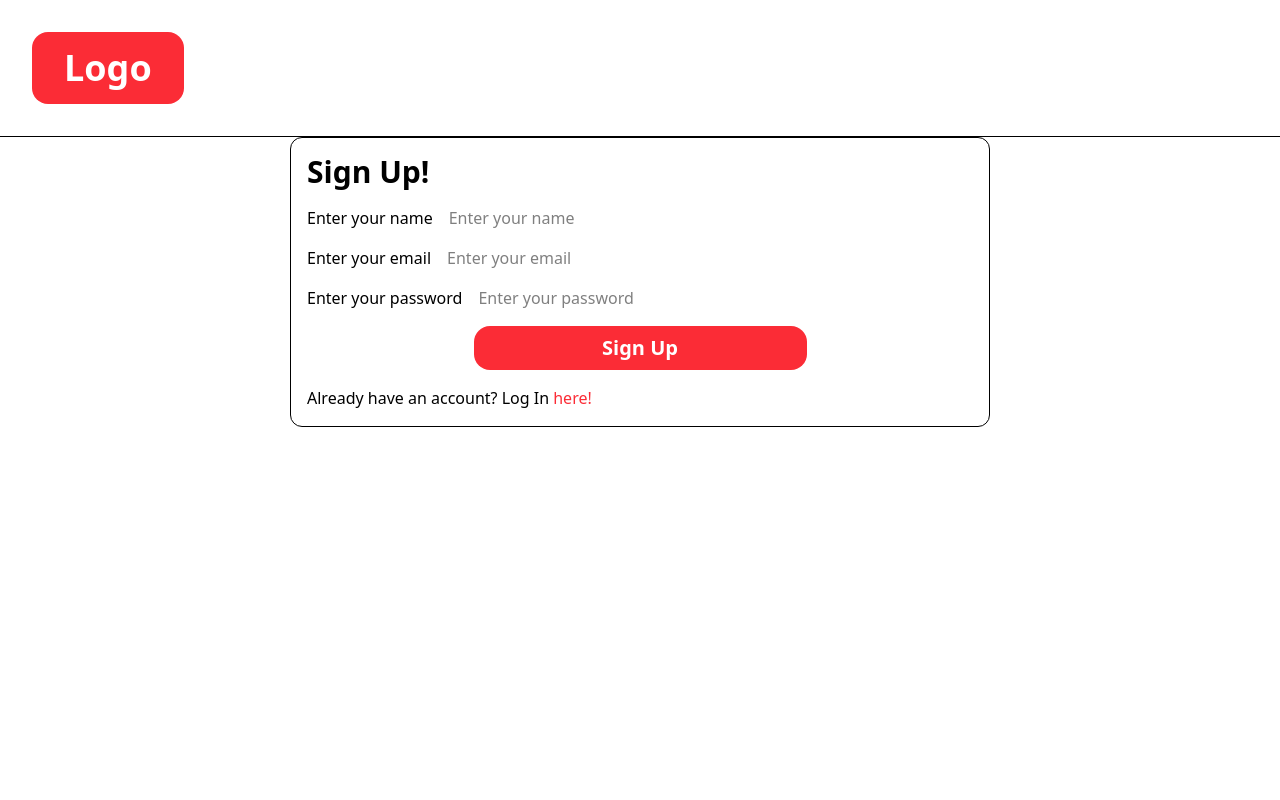
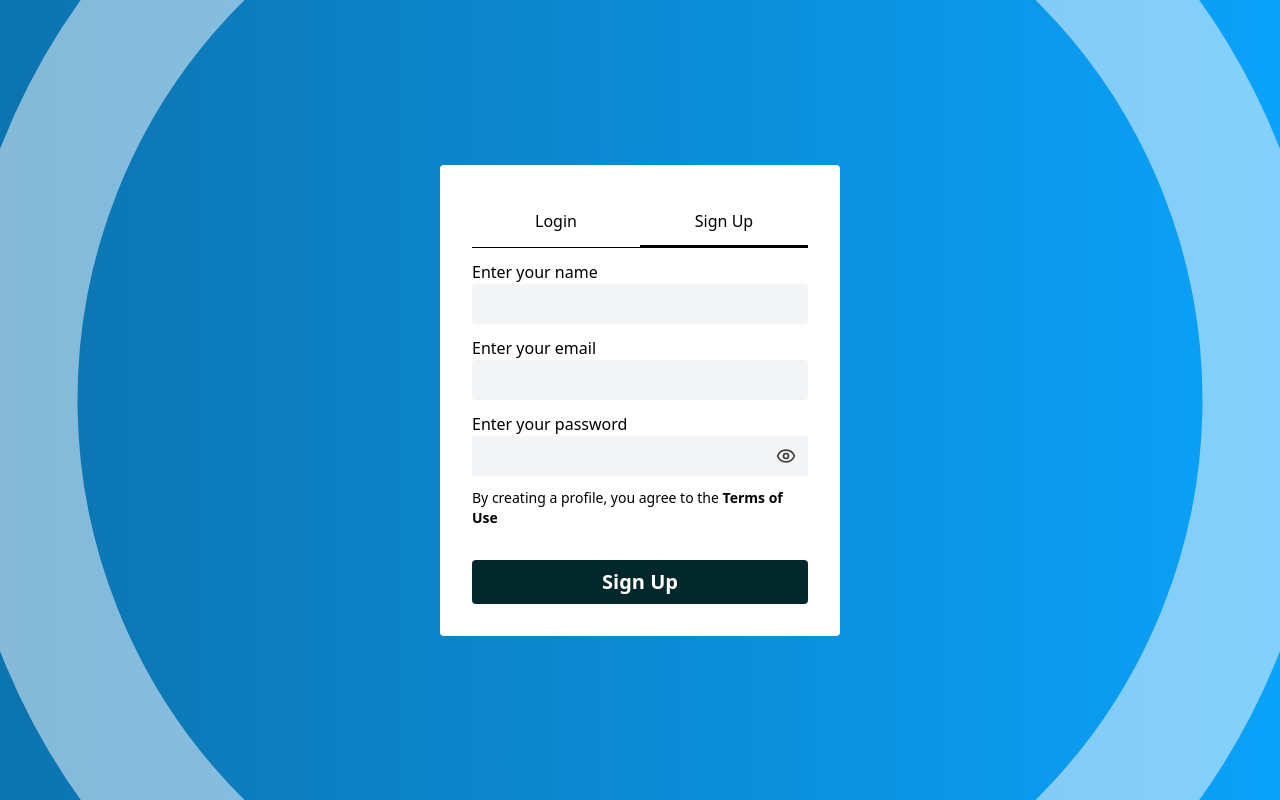
Before and after one commit to yevhenii-kapustian/backendSchoolApp, a Next.js app: page /auth/signup in a window 1280 px wide. Built offline with nearby package versions, Linux system fonts and the light colour scheme.

Commit message:
Completed with auth user

```diff
--- a/src/app/auth/layout.tsx
+++ b/src/app/auth/layout.tsx
@@ -1,12 +1,14 @@
-import Logo from "@/components/Logo"
+import { Circle } from "lucide-react"
 
 const AuthLayout = ({children}: {children: React.ReactNode}) => {
     return (
         <>
-         <header className="p-8 flex justify-between items-center border-b">
-            <Logo/>
-        </header>
-        {children}
+        <div className="w-full h-full relative flex items-center justify-center bg-gradient-to-r from-[#0C74B0] to-[#0AA2FA] overflow-hidden">
+            <div className="z-1">
+                {children}
+            </div>
+            <div className="absolute opacity-50 animate-grow-once"><Circle color="white" size={1500}/></div>
+        </div>
         </>
     )
 }
--- a/src/app/auth/login/LoginForm/index.tsx
+++ b/src/app/auth/login/LoginForm/index.tsx
@@ -6,8 +6,12 @@ import { zodResolver } from "@hookform/resolvers/zod"
 import { logInSchema } from "@/actions/schemas"
 import ErrorMessage from "@/components/ErrorMessage"
 import { useMutation } from "@tanstack/react-query"
+import { useState } from "react"
+import { Eye, EyeOff } from "lucide-react"
 
 const LoginForm = () => {
+    const [toShow, setToShow] = useState<boolean>(false)
+
     const {
             register,
             handleSubmit,
@@ -18,21 +22,28 @@ const LoginForm = () => {
         mutationFn: LogIn
     })
 
+    const handleShowPassword = () => {
+        setToShow(!toShow)
+    }
+
     return (
         <>
-        <form className="flex flex-col" onSubmit={handleSubmit(values => mutate(values))}>
-            <fieldset>
-                <label htmlFor="email">Enter your email</label>
-                <input className="ml-2 mb-4 px-2" {...register("email")} type="text" id="email" placeholder="Enter your email"/>
+        <form className="flex flex-col gap-3" onSubmit={handleSubmit(values => mutate(values))}>
+            <fieldset className="flex flex-col">
+                <label htmlFor="email">Email</label>
+                <input className="py-2 px-3 bg-[rgb(242,244,245)] rounded" {...register("email")} type="text" id="email"/>
                 {errors.email && <ErrorMessage message={errors.email.message!}/>}
             </fieldset>
 
-             <fieldset>
-                <label htmlFor="password">Enter your password</label>
-                <input className="ml-2 mb-4 px-2" {...register("password")} type="password" id="password" placeholder="Enter your password"/>
-                {errors.password && <ErrorMessage message={errors.password.message!}/>}
+             <fieldset className="flex flex-col">
+                <label htmlFor="password">Password</label>
+                  <div className="relative flex items-center bg-[rgb(242,244,245)]">
+                    <input className="w-full py-2 px-3 rounded" type={toShow ? "text" : "password"} {...register("password")} id="password"/>
+                    <div onClick={handleShowPassword} className="px-3 cursor-pointer"> {toShow ? <EyeOff color="#3B3B3B" size={20} /> : <Eye color="#3B3B3B" size={20}/>} </div>
+                </div>
+                {errors.email && <ErrorMessage message={errors.email.message!}/>}
             </fieldset>
-            <button className="button-secondary w-1/2 m-auto">{isPending ? "Login is pending" : "Login"}</button>
+            <button className="mt-5 button-secondary w-full cursor-pointer">{isPending ? "Login is pending" : "Login"}</button>
         </form>
         {data?.error && <ErrorMessage message={data.error}/> }
         </>
--- a/src/app/auth/login/page.tsx
+++ b/src/app/auth/login/page.tsx
@@ -1,13 +1,15 @@
 import LoginForm from "./LoginForm"
-import Link from "next/link"
 
 const LoginPage  = () => {
     return(
-        <div className="w-[700px] mx-auto p-4 border rounded-xl">
-            <h2 className="mb-4 text-3xl font-bold">Log In!</h2>
+        <div className="w-[400px] mx-auto p-8 rounded bg-white">
+            <div className="mb-3 flex justify-between border-b">
+                <a href="/auth/login" className="w-1/2 p-3 text-center border-b-2 pointer-events-none">Login</a>
+                <a href="/auth/signup" className="w-1/2 p-3 text-center hover:border-b-2">Sign Up</a>
+            </div>
             <LoginForm/>
-            <div className="mt-4">
-                {"Don't have an account? Sign Up "} <Link className="text-red-500" href="/auth/signup">here!</Link>
+            <div className="mt-5 text-sm text-center">
+                By signing in, you agree to our <span className="font-bold">Terms of Use.</span>
             </div>
         </div>
     )
--- a/src/app/auth/signup/SignUpForm/index.tsx
+++ b/src/app/auth/signup/SignUpForm/index.tsx
@@ -6,8 +6,12 @@ import { zodResolver } from "@hookform/resolvers/zod"
 import { signUpSchema } from "@/actions/schemas"
 import ErrorMessage from "@/components/ErrorMessage"
 import { useMutation } from "@tanstack/react-query"
+import { Eye, EyeOff } from "lucide-react"
+import { useState } from "react"
 
 const SignUpForm = () => {
+    const [toShow, setToShow] = useState<boolean>(false)
+
     const {
         register,
         handleSubmit,
@@ -18,26 +22,36 @@ const SignUpForm = () => {
         mutationFn: SignUp
     })
 
+    const handleShowPassword = () => {
+        setToShow(!toShow)
+    }
+
     return (
-        <form className="flex flex-col" onSubmit={handleSubmit(values => mutate(values))}>
-              <fieldset>
+        <form className="flex flex-col gap-3" onSubmit={handleSubmit(values => mutate(values))}>
+              <fieldset className="flex flex-col">
                 <label htmlFor="username">Enter your name</label>
-                <input className="ml-2 mb-4 px-2" type="text" {...register("username")} id="username" placeholder="Enter your name"/>
+                <input className="py-2 px-3 bg-[rgb(242,244,245)] rounded" type="text" {...register("username")} id="username"/>
                 {errors.username && <ErrorMessage message={errors.username.message!}/> }
             </fieldset>
 
-            <fieldset>
+            <fieldset className="flex flex-col">
                 <label htmlFor="email">Enter your email</label>
-                <input className="ml-2 mb-4 px-2" type="text" {...register("email")} id="email" placeholder="Enter your email"/>
+                <input className="py-2 px-3 bg-[rgb(242,244,245)] rounded" type="text" {...register("email")} id="email"/>
                 {errors.email && <ErrorMessage message={errors.email.message!}/> }
             </fieldset>
 
-             <fieldset>
+             <fieldset className="flex flex-col">
                 <label htmlFor="password">Enter your password</label>
-                <input className="ml-2 mb-4 px-2" type="password" {...register("password")} id="password" placeholder="Enter your password"/>
+                <div className="relative flex items-center bg-[rgb(242,244,245)]">
+                    <input className="w-full py-2 px-3 rounded" type={toShow ? "text" : "password"} {...register("password")} id="password"/>
+                    <div onClick={handleShowPassword} className="px-3 cursor-pointer"> {toShow ? <EyeOff color="#3B3B3B" size={20} /> : <Eye color="#3B3B3B" size={20}/>} </div>
+                </div>
                 {errors.password && <ErrorMessage message={errors.password.message!}/> }
             </fieldset>
-            <button className="button-secondary w-1/2 m-auto">{isPending ? "Sign Up is pending" : "Sign Up"}</button>
+            <div className="text-sm">
+                By creating a profile, you agree to the <span className="font-bold">Terms of Use</span>
+            </div>
+            <button className="mt-5 button-secondary w-full cursor-pointer">{isPending ? "Sign Up is pending" : "Sign Up"}</button>
             {error && <ErrorMessage message={error.message}/> }
         </form>
     )
--- a/src/app/auth/signup/page.tsx
+++ b/src/app/auth/signup/page.tsx
@@ -1,14 +1,13 @@
-import Link from "next/link"
 import SignUpForm from "./SignUpForm"
 
 const SignUpPage  = () => {
     return(
-        <div className="w-[700px] mx-auto p-4 border rounded-xl">
-            <h2 className="mb-4 text-3xl font-bold">Sign Up!</h2>
+        <div className="w-[400px] mx-auto p-8 rounded bg-white">
+            <div className="mb-3 flex justify-between border-b">
+                <a href="/auth/login" className="w-1/2 p-3 text-center hover:border-b-2">Login</a>
+                <a href="/auth/signup" className="w-1/2 p-3 text-center border-b-2 pointer-events-none">Sign Up</a>
+            </div>
             <SignUpForm/>
-            <div className="mt-4">
-                Already have an account? Log In <Link className="text-red-500" href="/auth/login">here!</Link>
-            </div>
         </div>
     )
 }
--- a/src/app/globals.css
+++ b/src/app/globals.css
@@ -2,6 +2,14 @@
 
 * {
     box-sizing: border-box;
+}
+
+html {
+    height: 100%;
+}
+
+body {
+    height: 100%;
 }
 
 @layer components {
@@ -10,10 +18,22 @@
     }
 
     .button-secondary {
-        @apply py-2 px-4 bg-red-500 text-xl text-white font-bold rounded-2xl
+        @apply py-2 px-4 bg-[#02282C] text-xl text-white font-bold rounded
     }
 
     .button-tertiary {
         @apply py-2 px-4 bg-gray-800 text-xl text-white font-bold rounded-2xl
     }
 }
+
+@layer utilities {
+  @keyframes grow-once {
+    0% { transform: scale(0.4); opacity: 0; }
+    100% { transform: scale(1); opacity: 0.5; }
+  }
+
+  .animate-grow-once {
+    animation: grow-once 1.5s ease-out forwards;
+    transform-origin: center;
+  }
+}
--- a/src/components/ErrorMessage/index.tsx
+++ b/src/components/ErrorMessage/index.tsx
@@ -1,6 +1,6 @@
 const ErrorMessage = ({message}: {message: string}) => {
     return(
-        <div className="text-red-500">{message}</div>
+        <div className="text-red-500 text-sm">{message}</div>
     )
 }
 
--- a/src/components/Header/Navigation/index.tsx
+++ /dev/null
@@ -1,13 +0,0 @@
-import Link from "next/link"
-import { House } from "lucide-react"
-
-const Navigation = () => {
-    return(
-        <nav className="p-3 bg-[rgb(7,47,79)]">
-           <Link href="/"> <House color="white" /> </Link>
-
-        </nav>
-    )
-}
-
-export default Navigation
--- a/src/components/Header/index.tsx
+++ b/src/components/Header/index.tsx
@@ -1,17 +1,13 @@
 import Logo from "../Logo"
 import AccountLinks from "../AccountLinks"
 import SearchInput from "../Search"
-import Navigation from "./Navigation"
 
 const Header = () => {
     return(
-        <header className="">
-            <div className="p-8 flex justify-between items-center border-b">
-                <Logo/>
-                <SearchInput/>
-                <AccountLinks/>
-            </div>
-            <Navigation/>
+        <header className="p-8 flex justify-between items-center border-b">
+            <Logo/>
+            <SearchInput/>
+            <AccountLinks/>
         </header>
     )
 }
```
